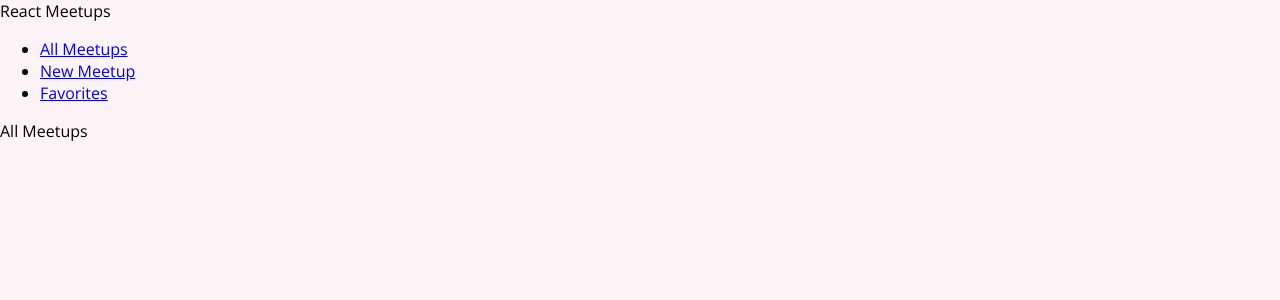
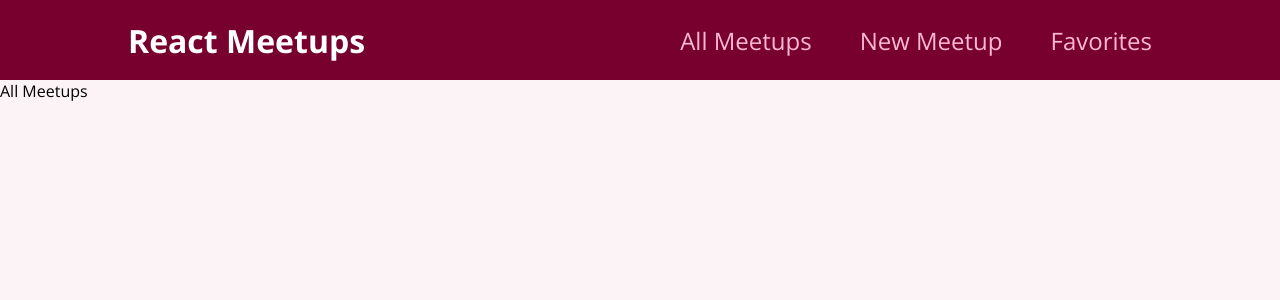
Before and after one commit to sswietoniowski/learning-react-summary-and-core-feature-walkthrough, a React (Create React App) app: page / in a window 1280 px wide. Shown: the top 300 px of the page. Built offline with nearby package versions, Linux system fonts and the light colour scheme.

Commit message:
Using CSS modules

```diff
--- a/src/components/layout/MainNavigation.js
+++ b/src/components/layout/MainNavigation.js
@@ -1,9 +1,11 @@
 import { Link } from "react-router-dom";
+
+import classes from "./MainNavigation.module.css";
 
 function MainNavigation() {
   return (
-    <header>
-      <div>React Meetups</div>
+    <header className={classes.header}>
+      <div className={classes.logo}>React Meetups</div>
       <nav>
         <ul>
           <li>
--- /dev/null
+++ b/src/components/layout/MainNavigation.module.css
@@ -0,0 +1,47 @@
+.header {
+  width: 100%;
+  height: 5rem;
+  display: flex;
+  align-items: center;
+  justify-content: space-between;
+  background-color: #77002e;
+  padding: 0 10%;
+}
+
+.logo {
+  font-size: 2rem;
+  color: white;
+  font-weight: bold;
+}
+
+.header ul {
+  list-style: none;
+  margin: 0;
+  padding: 0;
+  display: flex;
+  align-items: baseline;
+}
+
+.header li {
+  margin-left: 3rem;
+}
+
+.header a {
+  text-decoration: none;
+  font-size: 1.5rem;
+  color: #fcb8d2;
+}
+
+.header a:hover,
+.header a:active,
+.header a.active {
+  color: white;
+}
+
+.badge {
+  background-color: #cc2062;
+  color: white;
+  border-radius: 12px;
+  padding: 0 1rem;
+  margin-left: 0.5rem;
+}
```
